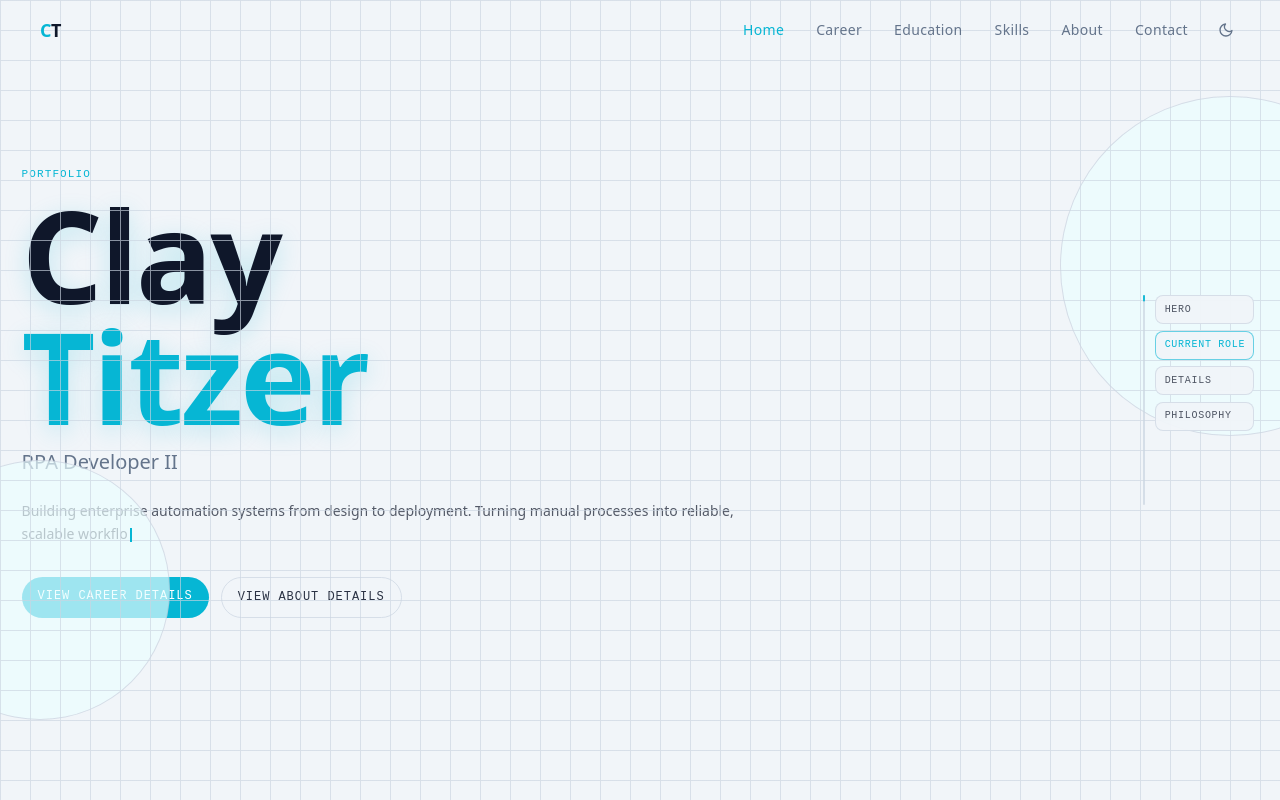
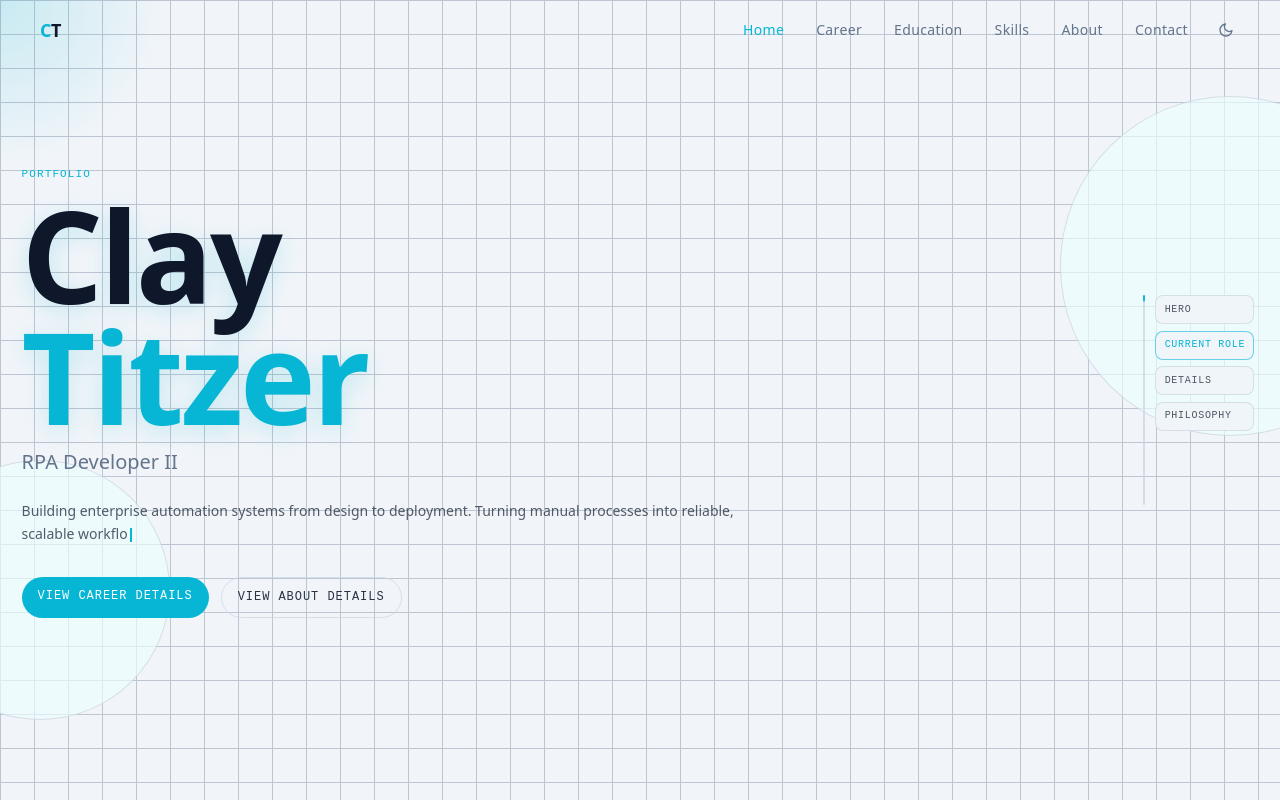
Before and after one commit to cjtitzer2/ProfessionalWebsite, a React (Vite) app in the folder ClayTitzer_DigitalResumeWebsite/claytitzer_digitalresumewebsite.client/: page /#/ in a window 1280 px wide. Shown: the top 800 px of the page. Built offline with nearby package versions, Linux system fonts and the light colour scheme.

Commit message:
Move grid to background and add cursor glow interaction

```diff
--- a/ClayTitzer_DigitalResumeWebsite/claytitzer_digitalresumewebsite.client/src/index.css
+++ b/ClayTitzer_DigitalResumeWebsite/claytitzer_digitalresumewebsite.client/src/index.css
@@ -681,6 +681,41 @@ html:not(.dark) .philosophy-band {
 
 .home-scroll-story {
   position: relative;
+  isolation: isolate;
+}
+
+.home-scroll-story::before {
+  content: '';
+  position: absolute;
+  inset: 0;
+  pointer-events: none;
+  z-index: -2;
+  opacity: 0.3;
+  background-image:
+    linear-gradient(to right, color-mix(in srgb, var(--color-divider) 72%, transparent) 1px, transparent 1px),
+    linear-gradient(to bottom, color-mix(in srgb, var(--color-divider) 72%, transparent) 1px, transparent 1px);
+  background-size: 34px 34px;
+}
+
+html:not(.dark) .home-scroll-story::before {
+  opacity: 0.86;
+  background-image:
+    linear-gradient(to right, color-mix(in srgb, var(--color-divider) 88%, var(--color-charcoal)) 1px, transparent 1px),
+    linear-gradient(to bottom, color-mix(in srgb, var(--color-divider) 88%, var(--color-charcoal)) 1px, transparent 1px);
+}
+
+.cursor-glow {
+  position: fixed;
+  top: 0;
+  left: 0;
+  width: 360px;
+  height: 360px;
+  border-radius: 999px;
+  pointer-events: none;
+  z-index: -1;
+  opacity: 0.35;
+  background: radial-gradient(circle at center, color-mix(in srgb, var(--color-accent) 48%, transparent) 0%, transparent 66%);
+  transition: transform 120ms linear;
 }
 
 .story-section {
@@ -688,6 +723,7 @@ html:not(.dark) .philosophy-band {
   display: flex;
   align-items: center;
   position: relative;
+  z-index: 1;
   padding: 2.75rem 0;
 }
 
@@ -703,6 +739,8 @@ html:not(.dark) .philosophy-band {
 }
 
 .hero-content {
+  position: relative;
+  z-index: 2;
   padding-top: 4rem;
   padding-bottom: 5rem;
 }
@@ -714,6 +752,7 @@ html:not(.dark) .philosophy-band {
 .hero-scroll-bg {
   position: absolute;
   inset: 0;
+  z-index: 0;
   pointer-events: none;
   overflow: hidden;
 }
@@ -754,14 +793,6 @@ html:not(.dark) .hero-orb {
     linear-gradient(to right, color-mix(in srgb, var(--color-divider) 55%, transparent) 1px, transparent 1px),
     linear-gradient(to bottom, color-mix(in srgb, var(--color-divider) 55%, transparent) 1px, transparent 1px);
   background-size: 34px 34px;
-}
-
-html:not(.dark) .hero-grid {
-  opacity: 0.68;
-  background-image:
-    linear-gradient(to right, color-mix(in srgb, var(--color-divider) 96%, transparent) 1px, transparent 1px),
-    linear-gradient(to bottom, color-mix(in srgb, var(--color-divider) 96%, transparent) 1px, transparent 1px);
-  background-size: 30px 30px;
 }
 
 .role-stage,
@@ -948,8 +979,13 @@ html:not(.dark) .philosophy-stage {
   .terminal-shell,
   .code-lines,
   .workflow-packet,
-  .flow-pulse {
+  .flow-pulse,
+  .cursor-glow {
     animation: none !important;
+  }
+
+  .cursor-glow {
+    transition: none !important;
   }
 }
 
--- a/ClayTitzer_DigitalResumeWebsite/claytitzer_digitalresumewebsite.client/src/pages/Home.jsx
+++ b/ClayTitzer_DigitalResumeWebsite/claytitzer_digitalresumewebsite.client/src/pages/Home.jsx
@@ -29,6 +29,7 @@ export default function Home() {
   const [scrollRatio, setScrollRatio] = useState(0)
   const [sectionProgress, setSectionProgress] = useState({ hero: 0, role: 0, content: 0, philosophy: 0 })
   const [activeSection, setActiveSection] = useState('hero')
+  const [mousePosition, setMousePosition] = useState({ x: 0, y: 0 })
   const heroRef = useRef(null)
   const roleRef = useRef(null)
   const contentRef = useRef(null)
@@ -66,6 +67,14 @@ export default function Home() {
     }
   }, [])
 
+  useEffect(() => {
+    const onMouseMove = (event) => {
+      setMousePosition({ x: event.clientX, y: event.clientY })
+    }
+    window.addEventListener('mousemove', onMouseMove, { passive: true })
+    return () => window.removeEventListener('mousemove', onMouseMove)
+  }, [])
+
   const copyEmail = async () => {
     try {
       if (navigator?.clipboard?.writeText) {
@@ -91,6 +100,11 @@ export default function Home() {
 
   return (
     <div className="home-scroll-story">
+      <span
+        className="cursor-glow"
+        aria-hidden="true"
+        style={{ transform: `translate3d(${mousePosition.x - 180}px, ${mousePosition.y - 180}px, 0)` }}
+      />
       <aside className="section-progress-nav" aria-label="Page section progress">
         <div className="section-progress-track" aria-hidden="true">
           <span
@@ -122,10 +136,6 @@ export default function Home() {
           <span
             className="hero-orb hero-orb-b"
             style={{ transform: `translateY(${scrollRatio * -65}px) scale(${1 + scrollRatio * 0.06})` }}
-          />
-          <span
-            className="hero-grid"
-            style={{ transform: `translateY(${scrollRatio * 45}px)` }}
           />
         </div>
 
```
